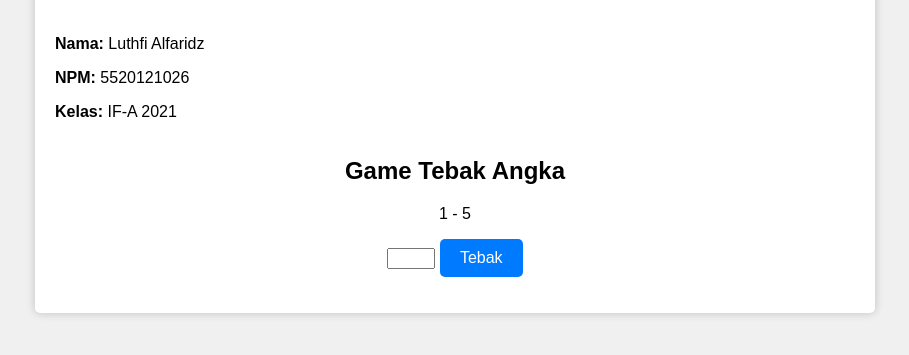
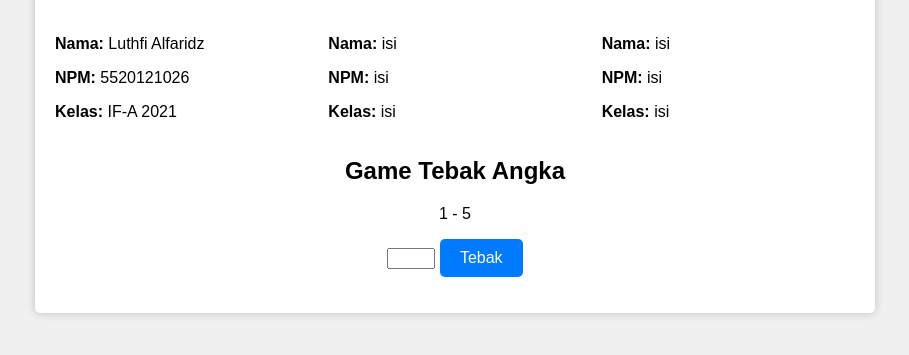
Before and after one commit to xinnxz/web-lanjut-latihan-1, a plain HTML site: page index.html in a window 1280 px wide. Shown: the part 131-486 px from the top of the page, without its empty margins (185-1094 px from the left). Drawn offline with Linux system fonts and the light colour scheme.

Commit message:
edit index

```diff
--- a/index.html
+++ b/index.html
@@ -15,6 +15,16 @@
                 <p><strong>NPM:</strong> 5520121026</p>
                 <p><strong>Kelas:</strong> IF-A 2021</p>
             </div>
+            <div class="team-member">
+                <p><strong>Nama:</strong> isi</p>
+                <p><strong>NPM:</strong> isi</p>
+                <p><strong>Kelas:</strong> isi</p>
+            </div>
+            <div class="team-member">
+                <p><strong>Nama:</strong> isi</p>
+                <p><strong>NPM:</strong> isi</p>
+                <p><strong>Kelas:</strong> isi</p>
+            </div>
         </div>
         <div class="game">
             <h2>Game Tebak Angka</h2>
```
